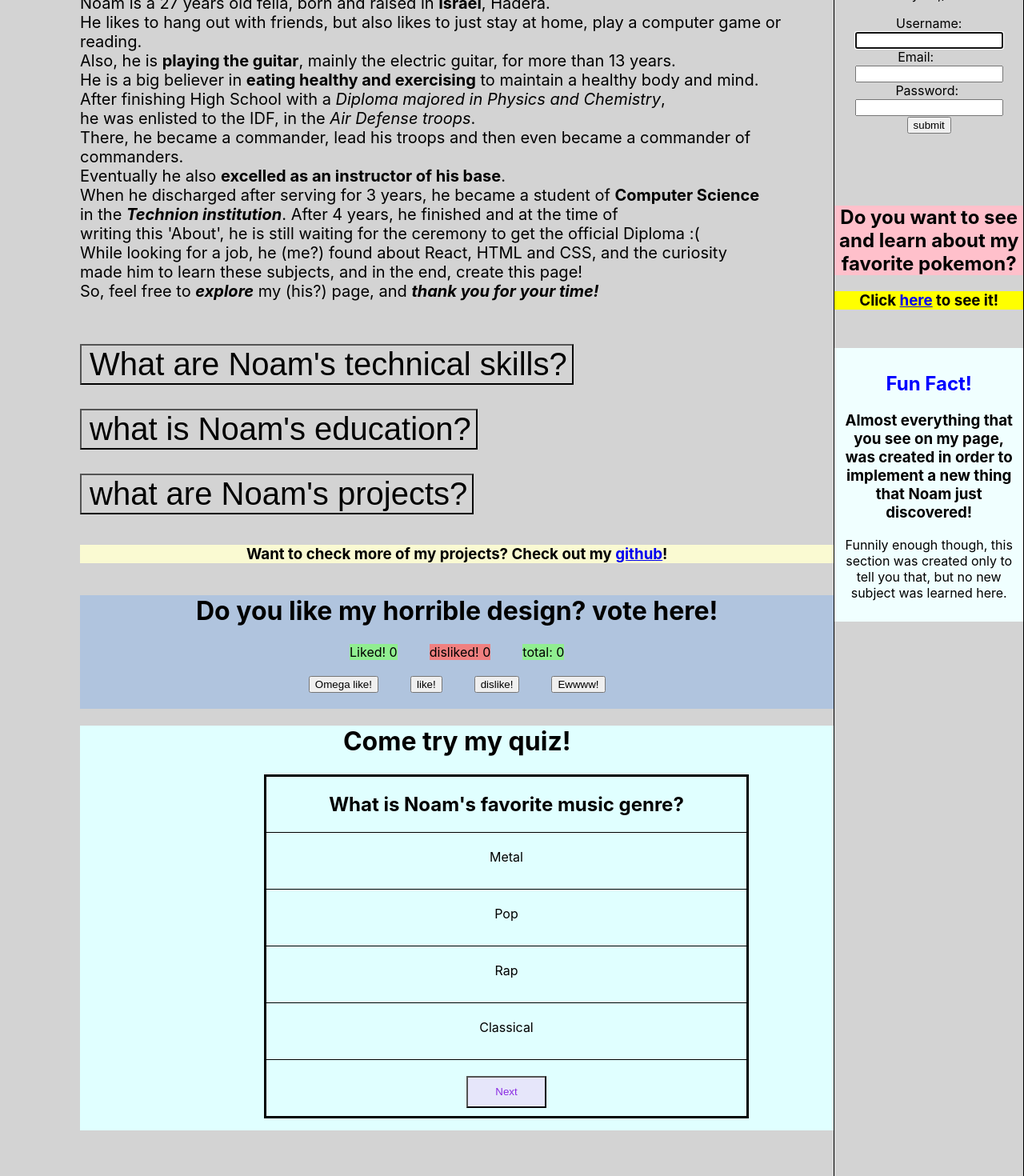
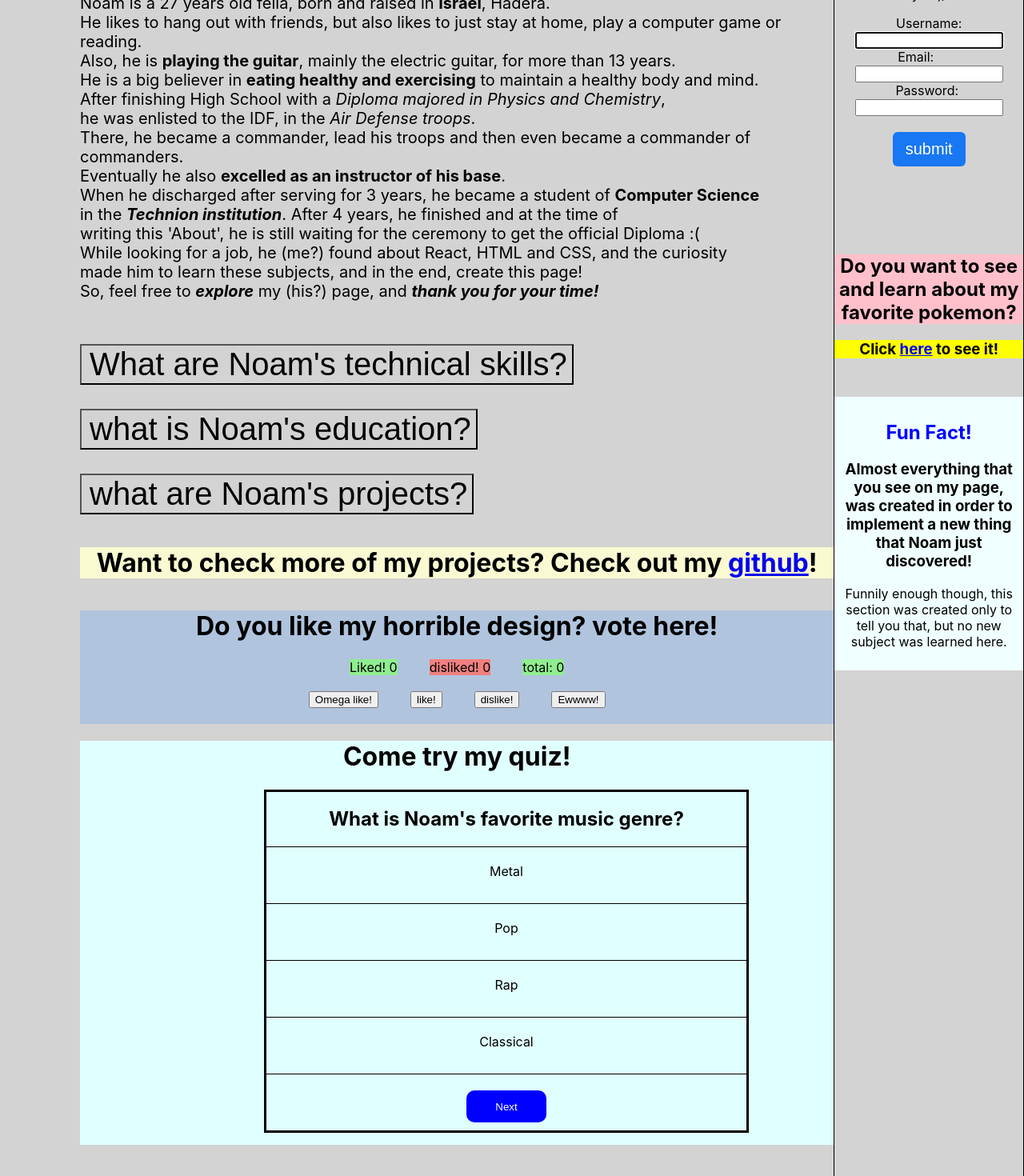
Before and after one commit to Noam-Musba/Noams-Page, a React (Create React App) app: page / in a window 1280 px wide. Shown: the part 172-1642 px from the top of the page at 80% size. Built offline with nearby package versions, Linux system fonts and the light colour scheme.

Commit message:
invalid username and design changes
- added a check to see if a username is empty.
- design changes.

```diff
--- a/src/components/Quiz.js
+++ b/src/components/Quiz.js
@@ -91,9 +91,11 @@ function Quiz() {
             style={{
               width: "100px",
               height: "40px",
-              color: "blueviolet",
-              backgroundColor: "lavender",
-              cursor: "pointer"
+              color: "white",
+              backgroundColor: "blue",
+              cursor: "pointer",
+              border: "none",
+              borderRadius: "10px"
             }}
             onClick={handleNextQuestion}
           >
--- a/src/components/SignIn.js
+++ b/src/components/SignIn.js
@@ -16,6 +16,7 @@ function SignIn() {
 
   const [register, setRegister] = useState("Register here!");
   const [username, setUsername] = useState("");
+  const [usernameError, setUsernameError] = useState("");
   const [email, setEmail] = useState("");
   const [emailError, setEmailError] = useState("");
   const [password, setPassword] = useState("");
@@ -24,19 +25,20 @@ function SignIn() {
 
   const handlerSubmit = (event) => {
     event.preventDefault();
+    setUsernameError("");
     setEmailError("");
     setPasswordError("");
     setSuccess(false);
-    if (!validateEmail(email)) {
-      setEmailError("email not valid!");
+    if (!username) {
+      setUsernameError("Username not valid!");
+    } else if (!validateEmail(email)) {
+      setEmailError("Email not valid!");
     } else if (password.length < 6) {
       setPasswordError("Passwords must have at least 6 characters!");
     } else {
       setSuccess(true);
       setRegister("Registered!");
-      setEmail("");
     }
-    setPassword("");
     /** ~~~ Maybe in the future: save the contact info: ~~~
     *
     * const [input1Value, input2Value] = event.target.elements;
@@ -77,6 +79,9 @@ function SignIn() {
                 ref={inputRef}
                 onChange={(event) => setUsername(event.target.value)}
               />
+              {usernameError && (
+                <div style={{ color: "red" }}>{usernameError}</div>
+              )}
             </div>
             <div>
               <label style={{ marginRight: "33px" }}>Email: </label>
@@ -98,7 +103,21 @@ function SignIn() {
                 <div style={{ color: "red" }}>{passwordError}</div>
               )}
             </div>
-            <button type="submit">submit</button>
+            <button
+              type="submit"
+              style={{
+                margin: "20px",
+                backgroundColor: "#1877f2",
+                color: "white",
+                border: "none",
+                borderRadius: "6px",
+                fontSize: "20px",
+                padding: "10px 16px",
+                cursor: "pointer"
+              }}
+            >
+              submit
+            </button>
           </div>
         )}
       </form>
--- a/src/components/Skills.js
+++ b/src/components/Skills.js
@@ -103,9 +103,9 @@ function Skills() {
       >
         what are {firstName}'s projects?
       </TechSkills>
-      <h3 style={{ backgroundColor: "lightgoldenrodyellow" }}>
+      <h1 style={{ backgroundColor: "lightgoldenrodyellow" }}>
         Want to check more of my projects? Check out my {myGithub}!
-      </h3>
+      </h1>
     </div>
   );
 }
--- a/src/components/Visitors.js
+++ b/src/components/Visitors.js
@@ -14,6 +14,9 @@ const buttonWrapperStyles = {
 const buttonStyles = {
   width: "55px",
   height: "20px",
+  border: "none",
+  borderRadius: "6px",
+  cursor: "pointer",
 };
 
 function Visitors() {
```
